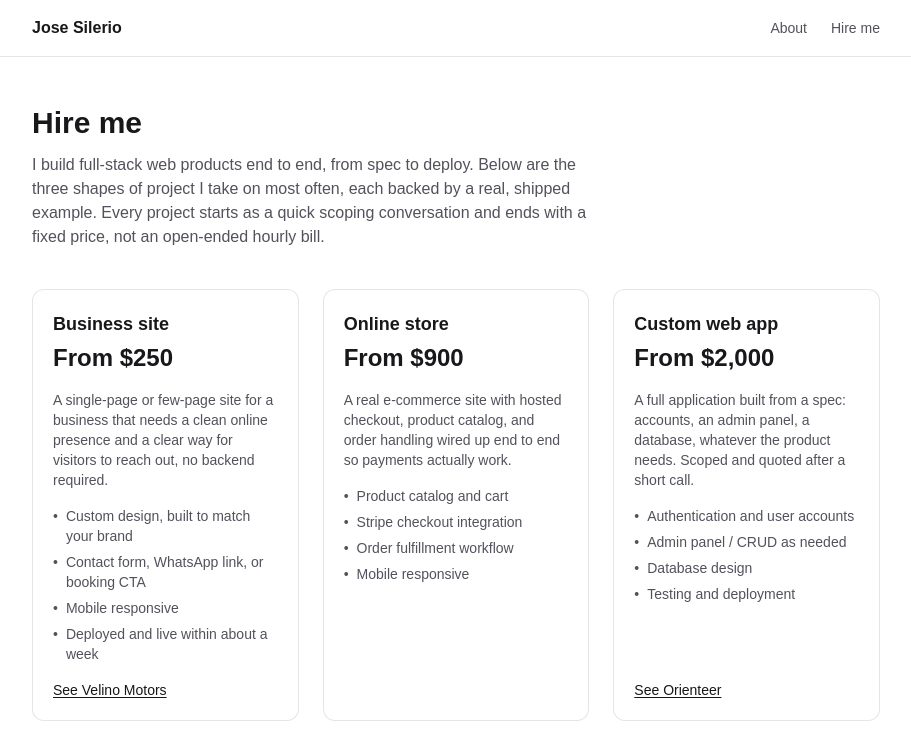
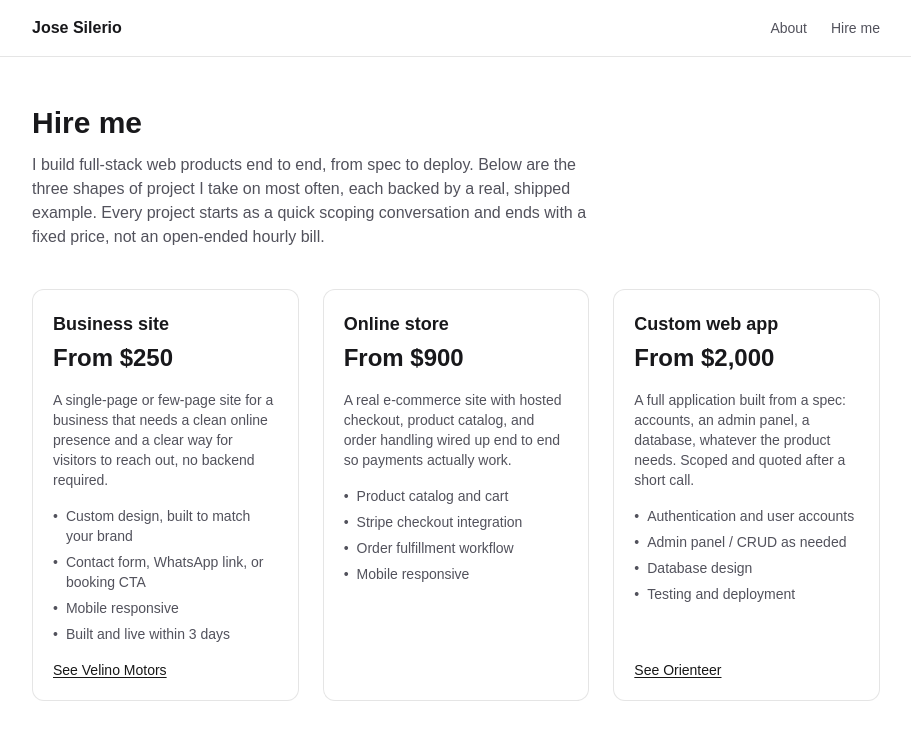
Before and after one commit to j-silerio108/portfolio-website, a Next.js app: page /hire in a window 1280 px wide. Shown: the top 741 px of the page, without its empty margins (184-1095 px from the left). Built offline with nearby package versions, Linux system fonts and the light colour scheme.

Commit message:
Tighten Business site tier turnaround to 3 days

```diff
--- a/src/app/hire/page.tsx
+++ b/src/app/hire/page.tsx
@@ -20,7 +20,7 @@ const TIERS: Tier[] = [
       "Custom design, built to match your brand",
       "Contact form, WhatsApp link, or booking CTA",
       "Mobile responsive",
-      "Deployed and live within about a week",
+      "Built and live within 3 days",
     ],
     example: { label: "See Velino Motors", href: "/projects/velino-motors" },
   },
```
